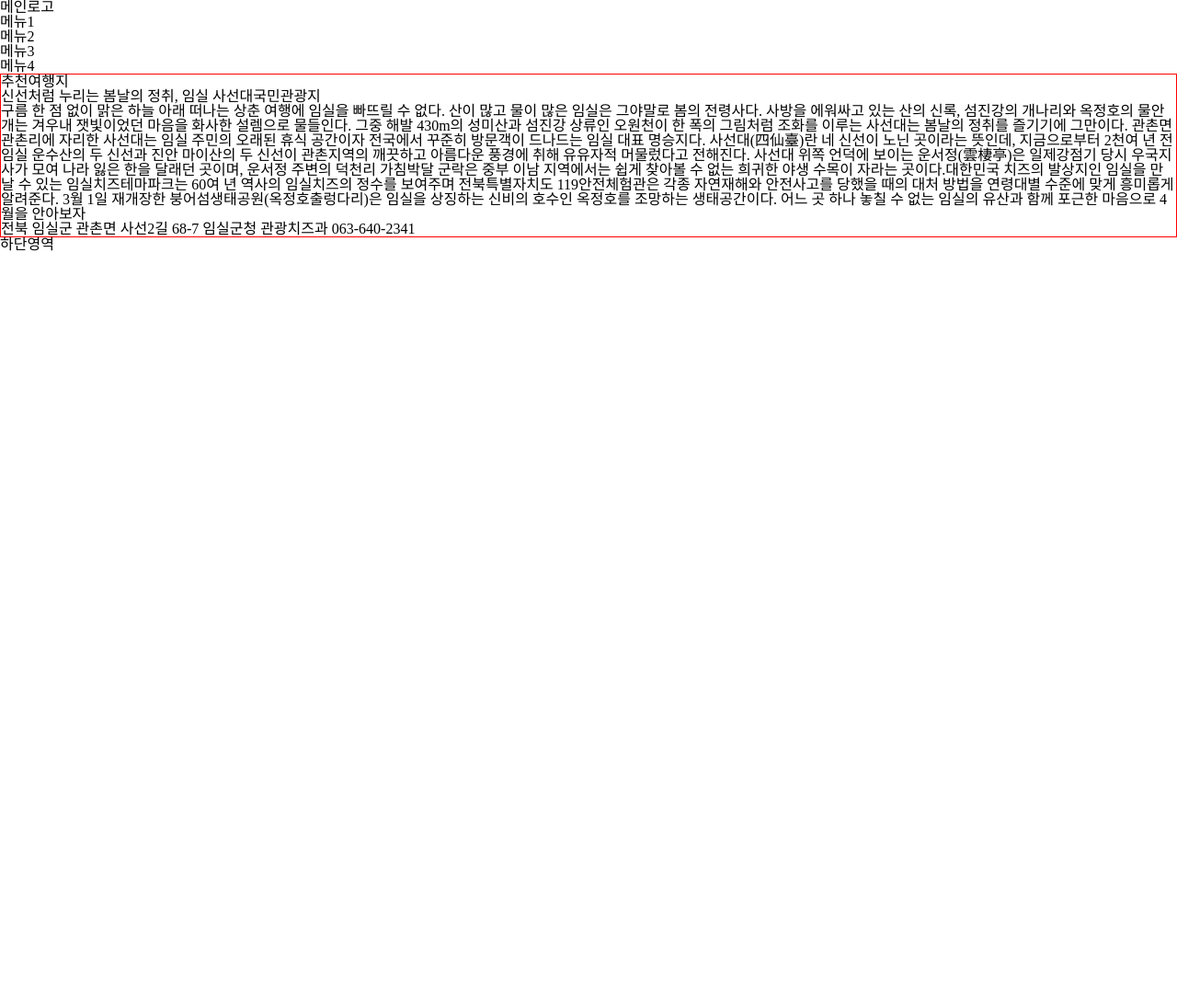
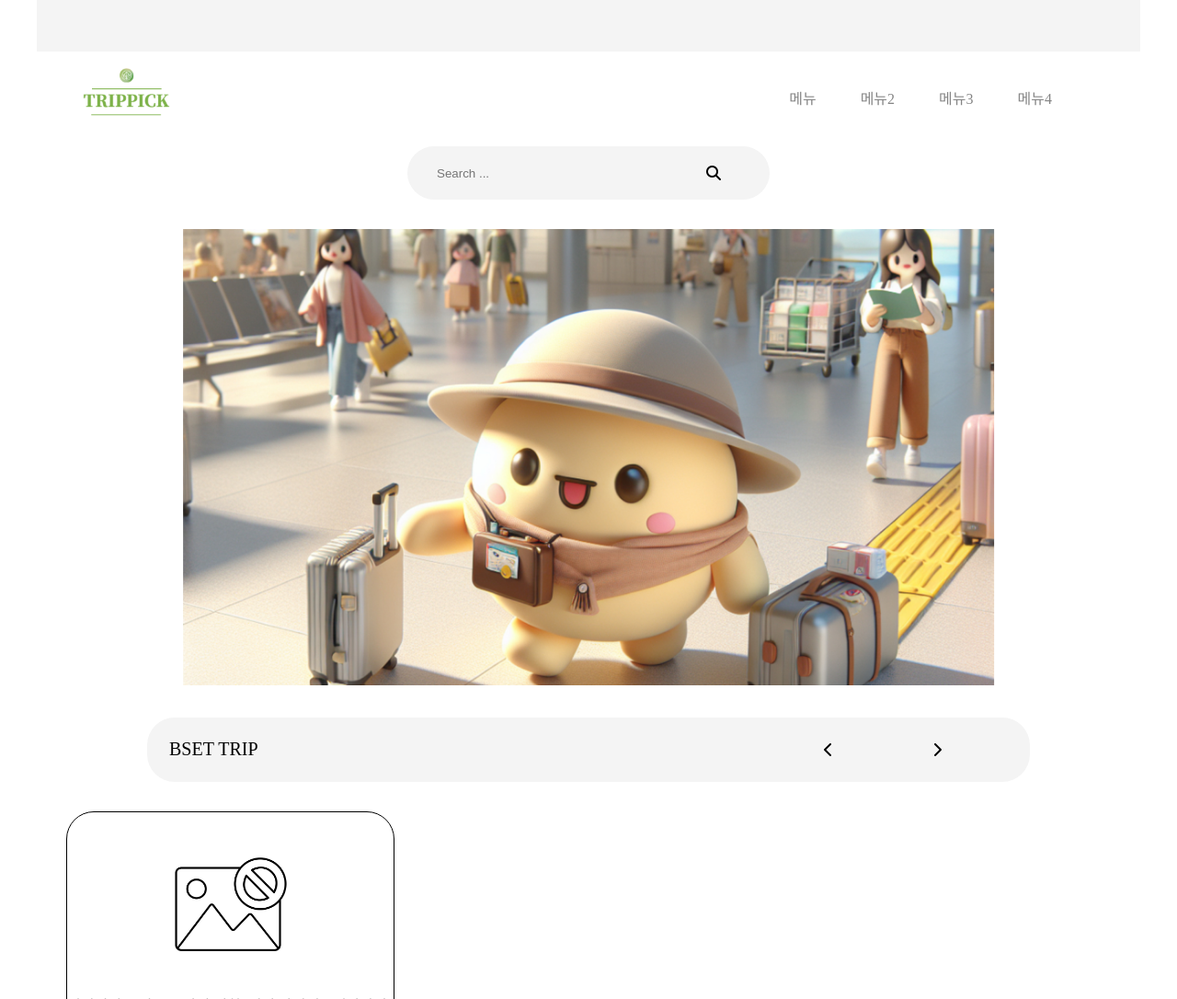
Before and after one commit to ksoy1201/api_sample, a plain HTML site: page index.html in a window 1280 px wide. Shown: the top 1086 px of the page at 92% size. Before the commit the page ends 800 px from the top, so only its background shows below. Drawn offline with Linux system fonts and the light colour scheme; no server answers.

Commit message:
css 수정

```diff
--- a/common.js
+++ b/common.js
@@ -21,12 +21,12 @@ const renderTrip = (dataList) => {
     .map(
       (item) => `<li>
          <div>
-           <span>${item.collectionDb}</span>
+         <img src="./img/none.png" alt="" />
            <p>${item.title}</p>
            <p>${item.description}</p>
            <span>${item.title}</span>
            <span>${item.spatialCoverage}</span>
-          <a href="${item.url}"></a>
+          <a href="${item.url}">자세히 보기</a>
          </div>
       </li>`
     )
--- a/index.html
+++ b/index.html
@@ -5,28 +5,49 @@
     <meta http-equiv="X-UA-Compatible" content="IE=edge" />
     <meta name="viewport" content="width=device-width, initial-scale=1.0" />
     <title></title>
+    <link
+      rel="stylesheet"
+      href="https://cdnjs.cloudflare.com/ajax/libs/font-awesome/6.5.2/css/all.min.css"
+      integrity="sha512-SnH5WK+bZxgPHs44uWIX+LLJAJ9/2PkPKZ5QiAj6Ta86w+fsb2TkcmfRyVX3pBnMFcV7oQPJkl9QevSCWr3W6A=="
+      crossorigin="anonymous"
+      referrerpolicy="no-referrer"
+    />
     <link rel="stylesheet" href="./my_reset.css" />
     <link rel="stylesheet" href="/styel.css" />
     <script src="./common.js" defer></script>
   </head>
   <body>
-    <div>
+    <div class="wrap">
       <header>
-        <h1>메인로고</h1>
+        <h1></h1>
         <nav>
+          <h2>
+            <a href="#"><img src="./img/logo.png" alt="메인 로고" /></a>
+          </h2>
           <ul>
-            <li>메뉴1</li>
-            <li>메뉴2</li>
-            <li>메뉴3</li>
-            <li>메뉴4</li>
+            <li><a href="">메뉴</a></li>
+            <li><a href="">메뉴2</a></li>
+            <li><a href="">메뉴3</a></li>
+            <li><a href="">메뉴4</a></li>
           </ul>
         </nav>
+        <label class="inputText"
+          ><input type="text" placeholder="Search ..." />
+          <i class="fa-solid fa-magnifying-glass searchBtn"></i>
+        </label>
       </header>
       <main>
+        <div>
+          <img src="./img/main.jpg" alt="" />
+        </div>
+        <div class="text1">
+          <span>BSET TRIP</span> <i class="fa-solid fa-chevron-left left"></i>
+          <i class="fa-solid fa-chevron-right right"></i>
+        </div>
         <ul class="listCon">
           <li>
-            <div>
-              <span>추천여행지</span>
+            <div class="sub">
+              <img src="./img/none.png" alt="" />
               <p>신선처럼 누리는 봄날의 정취, 임실 사선대국민관광지</p>
               <p>
                 구름 한 점 없이 맑은 하늘 아래 떠나는 상춘 여행에 임실을 빠뜨릴
@@ -56,7 +77,9 @@
               <span>임실군청 관광치즈과 063-640-2341</span>
               <a
                 href="https://www.mcst.go.kr/kor/s_culture/tour/tourView.jsp?pSeq=&pDetailSeq=991"
-              ></a>
+              >
+                자세히 보기
+              </a>
             </div>
           </li>
         </ul>
--- a/styel.css
+++ b/styel.css
@@ -1,5 +1,124 @@
 @charset 'utf-8';
+:root {
+  --mainColor: #7db249;
+}
 
-main > ul {
-  border: 1px solid red;
+.wrap {
+  overflow: hidden;
 }
+.wrap > * {
+  max-width: 1200px;
+  width: calc(100% - 2rem);
+  margin: auto;
+}
+
+h1 {
+  background-color: #f4f4f4;
+  height: 56px;
+}
+
+header img {
+  width: 100px;
+}
+
+header nav {
+  display: flex;
+  top: 0;
+  justify-content: space-between;
+  align-items: center;
+  padding: 0 3rem;
+}
+
+nav ul {
+  display: flex;
+}
+nav ul li a {
+  color: #858585;
+  padding-right: 3rem;
+  transition: 0.3s;
+}
+
+nav ul li:hover a {
+  color: var(--mainColor);
+}
+
+.inputText {
+  width: 100%;
+  display: flex;
+  align-items: center;
+  justify-content: center;
+  /* background-color: violet; */
+}
+.inputText input {
+  position: relative;
+  width: 30%;
+  height: 56px;
+  border: none;
+  border-radius: 30px;
+  background-color: #f4f4f4;
+  outline: none;
+  padding-left: 2rem;
+}
+.inputText i {
+  position: absolute;
+  left: 60%;
+  cursor: pointer;
+}
+
+main img {
+  position: relative;
+  padding: 2rem 0;
+  left: 50%;
+  transform: translateX(-50%);
+  height: 560px;
+}
+
+main .text1 {
+  display: flex;
+  justify-content: center;
+  align-items: center;
+}
+
+.text1 span {
+  position: relative;
+  width: 80%;
+  height: 70px;
+  border-radius: 30px;
+  background-color: #f4f4f4;
+  /* color: var(--mainColor); */
+  text-align: start;
+  font-size: 20px;
+  padding: 1.5rem;
+}
+.text1 i {
+  position: absolute;
+}
+.text1 i:hover {
+  color: var(--mainColor);
+}
+.text1 i.left {
+  left: 70%;
+}
+.text1 i.right {
+  right: 20%;
+}
+
+main .listCon {
+  padding: 2rem;
+  display: grid;
+  grid-template-columns: repeat(3, 1fr);
+  gap: 2rem;
+}
+
+main ul div {
+  white-space: wrap;
+}
+
+main ul li {
+  border: 1px solid black;
+  border-radius: 30px;
+}
+
+main ul img {
+  height: 200px;
+}
```
Also changed, not shown: img/logo.png (added), img/main.jpg (added), img/none.png (added).
